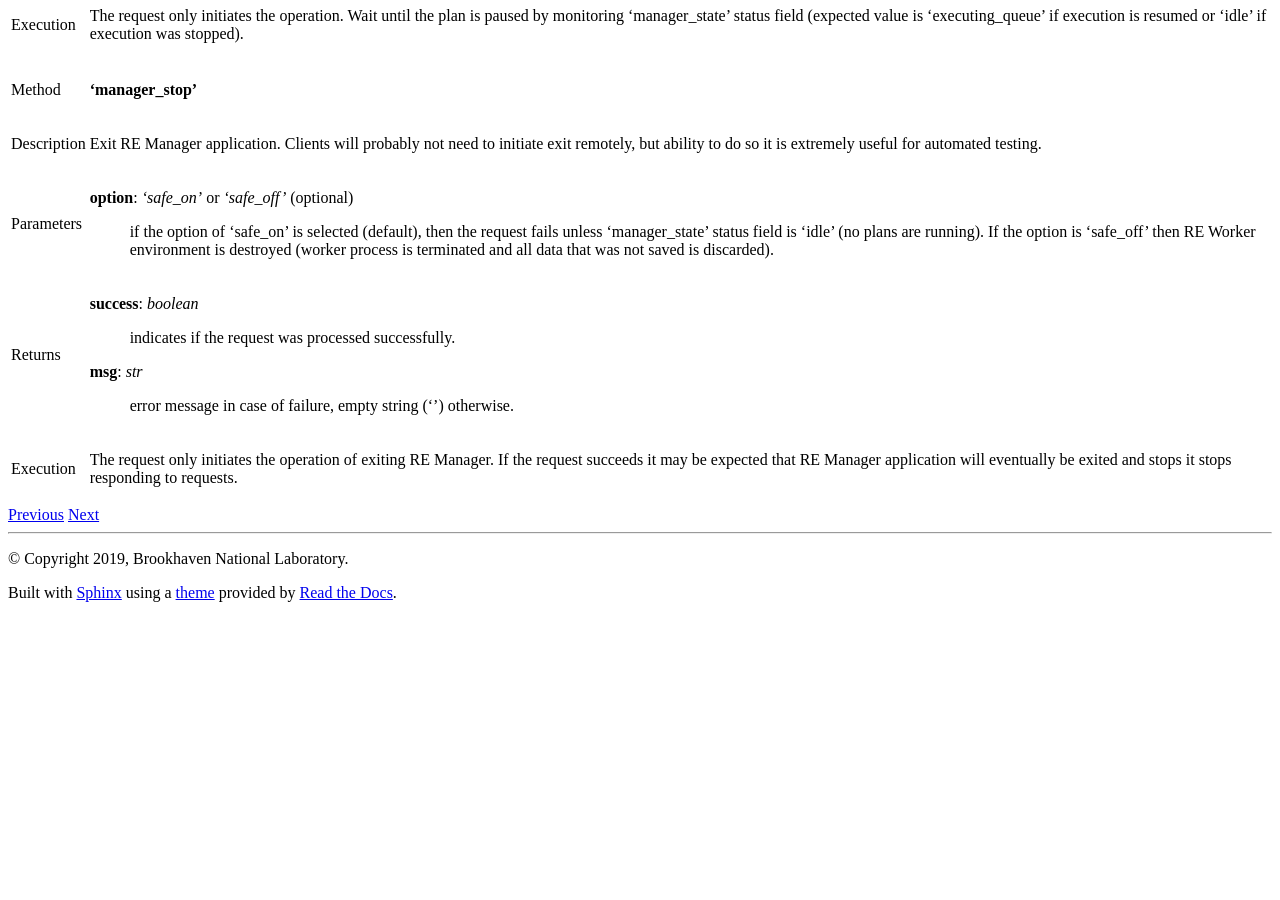
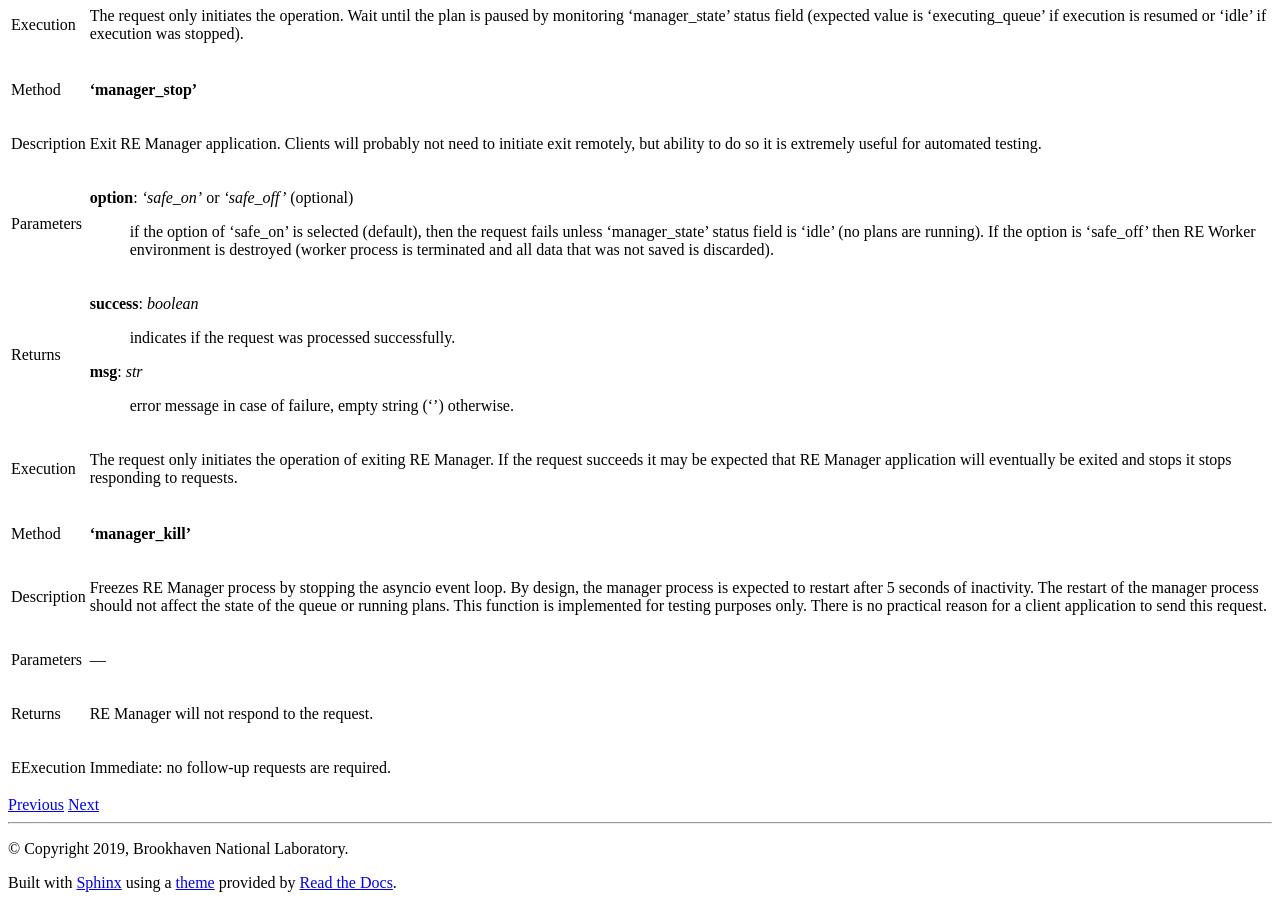
Before and after one commit to bluesky/bluesky-queueserver, a Sphinx documentation site: the page built from docs/source/re_manager_api.rst, in a window 1280 px wide and 900 px high, scrolled down 10496 px. Built offline with Sphinx 7.4.7 and the Read the Docs theme 2.0.0, drawn with Linux system fonts in a browser that asks for light colours; before the commit the page ends 11106 px from its top, so only the background shows below that.

Commit message:
DOC: documentation on 'manager_kill'

```diff
--- a/docs/source/re_manager_api.rst
+++ b/docs/source/re_manager_api.rst
@@ -552,3 +552,20 @@ Execution     The request only initiates the operation of exiting RE Manager. If
               it may be expected that RE Manager application will eventually be exited and stops it
               stops responding to requests.
 ============  =========================================================================================
+
+
+============  =========================================================================================
+Method        **'manager_kill'**
+------------  -----------------------------------------------------------------------------------------
+Description   Freezes RE Manager process by stopping the asyncio event loop. By design, the manager
+              process is expected to restart after 5 seconds of inactivity. The restart of the manager
+              process should not affect the state of the queue or running plans. This function is
+              implemented for testing purposes only. There is no practical reason for a client
+              application to send this request.
+------------  -----------------------------------------------------------------------------------------
+Parameters    ---
+------------  -----------------------------------------------------------------------------------------
+Returns       RE Manager will not respond to the request.
+------------  -----------------------------------------------------------------------------------------
+EExecution     Immediate: no follow-up requests are required.
+============  =========================================================================================
```
